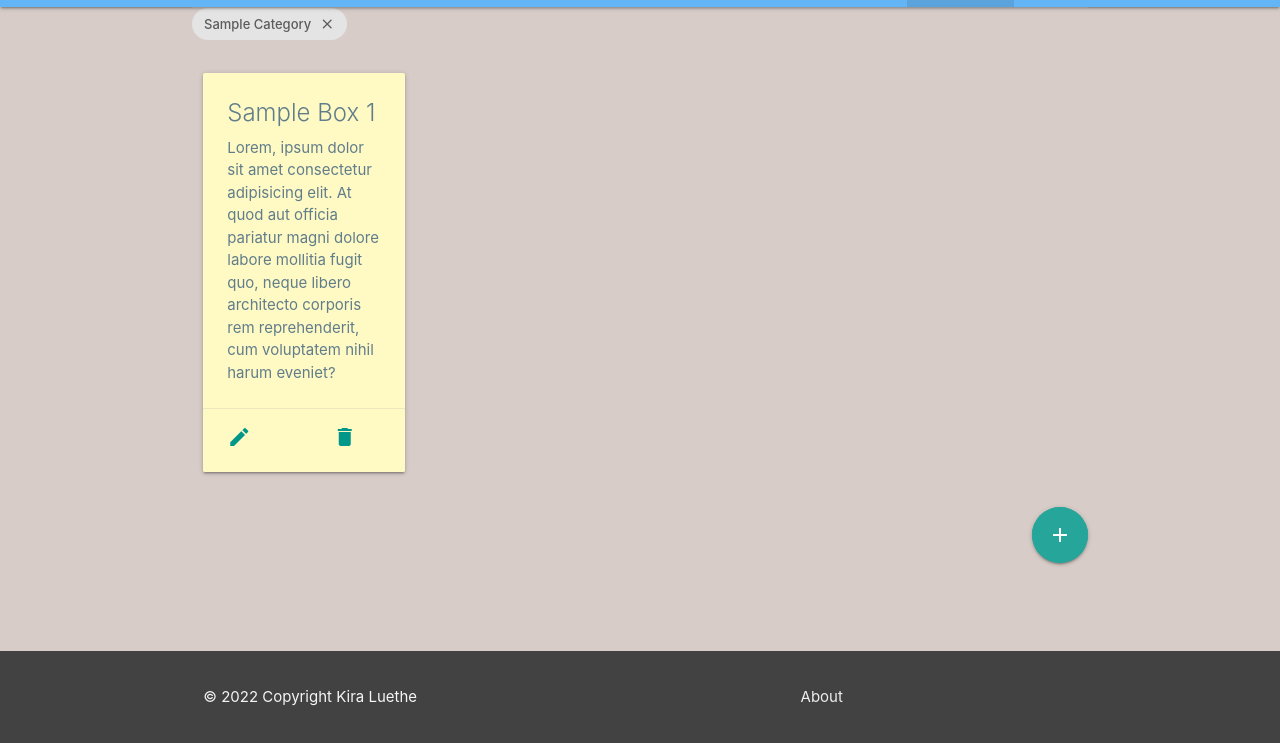
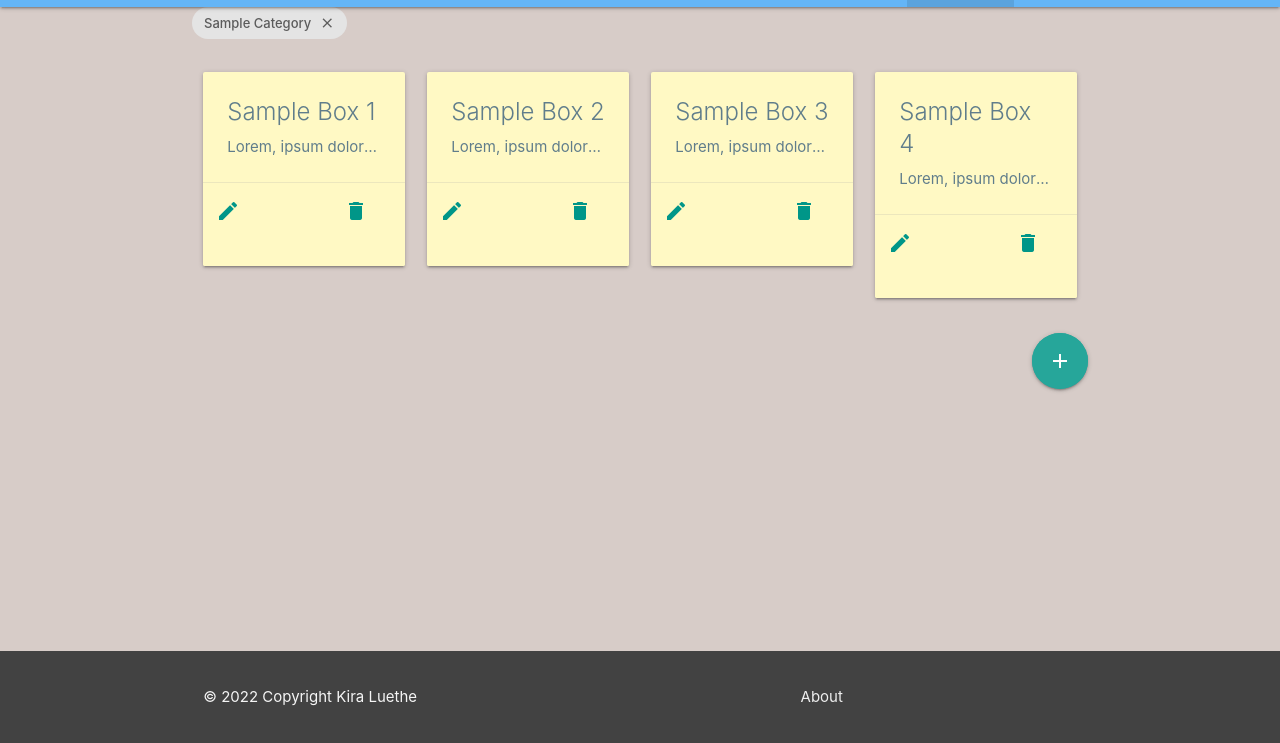
Before and after one commit to Kirapants07/INF654Assignment2, a plain HTML site: page pages/dashboard.html in a window 1280 px wide. Shown: the part 57-800 px from the top of the page. Drawn offline with nearby package versions, Linux system fonts and the light colour scheme.

Commit message:
fixed boxes

```diff
--- a/pages/dashboard.html
+++ b/pages/dashboard.html
@@ -53,26 +53,37 @@
             <li><a href="../index.html">Home</a></li>
             <li class="active"><a href="dashboard.html">Dashboard</a></li>
             <li><a href="login.html">Log In</a></li>
+            <div class="divider"></div>
+            <li><a class="waves-effect waves-light btn modal-trigger" data-target="categories">Categories <i class="material-icons right">add</i></a></li>
+            <li>
+                <div class="row" id="topbarsearch">
+                    <div class="input-field col s12 teal-text">
+                        <i class="teal-text material-icons prefix">search</i>
+                        <input type="text" placeholder="search items" id="autocomplete-input" class="autocomplete teal-text">
+                    </div>
+                </div>
+            </li>
         </ul>
     </header>
 
     <main>
         <div class="container">
             <div class="row">
-                <div class="divider"></div>
                 <div class="chip">
                     Sample Category
                     <i class="close material-icons">close</i>
                 </div>
             </div>
             <div class = "row">
-                <div class="col s3">
-                    <div class="card yellow lighten-4">
+
+                <div class="col l3 m4 s6">
+                    <div class="card hoverable yellow lighten-4">
                         <div class="card-content blue-grey-text">
                             <span class="card-title">Sample Box 1</span>
-                        <p>Lorem, ipsum dolor sit amet consectetur adipisicing elit. At quod aut officia pariatur magni dolore labore mollitia fugit quo, neque libero architecto corporis rem reprehenderit, cum voluptatem nihil harum eveniet?</p>
+                            <p class="truncate">Lorem, ipsum dolor sit amet consectetur adipisicing elit. At quod aut officia pariatur magni dolore labore mollitia fugit quo, neque libero architecto corporis rem reprehenderit, cum voluptatem nihil harum eveniet?</p>
                         </div>
                         <div class="card-action">
+                            <div class="row">
                                 <a class="tooltipped" data-position="top" data-tooltip="edit"><i class="material-icons teal-text">edit</i></a>
                                 <a class="tooltipped right" data-position="top" data-tooltip="delete"><i class="material-icons teal-text">delete</i></a>
                             </div>
@@ -80,11 +91,62 @@
                     </div>
                 </div>
 
+                <div class="col l3 m4 s6">
+                    <div class="card hoverable yellow lighten-4">
+                        <div class="card-content blue-grey-text">
+                            <span class="card-title">Sample Box 2</span>
+                            <p class="truncate">Lorem, ipsum dolor sit amet consectetur adipisicing elit. At quod aut officia pariatur magni dolore labore mollitia fugit quo, neque libero architecto corporis rem reprehenderit, cum voluptatem nihil harum eveniet?</p>
+                        </div>
+                        <div class="card-action">
+                            <div class="row">
+                                <a class="tooltipped" data-position="top" data-tooltip="edit"><i class="material-icons teal-text">edit</i></a>
+                                <a class="tooltipped right" data-position="top" data-tooltip="delete"><i class="material-icons teal-text">delete</i></a>
+                            </div>
+                        </div>
+                    </div>
+                </div>
+
+                <div class="col l3 m4 s6">
+                    <div class="card hoverable yellow lighten-4">
+                        <div class="card-content blue-grey-text">
+                            <span class="card-title">Sample Box 3</span>
+                            <p class="truncate">Lorem, ipsum dolor sit amet consectetur adipisicing elit. At quod aut officia pariatur magni dolore labore mollitia fugit quo, neque libero architecto corporis rem reprehenderit, cum voluptatem nihil harum eveniet?</p>
+                        </div>
+                        <div class="card-action">
+                            <div class="row">
+                                <a class="tooltipped" data-position="top" data-tooltip="edit"><i class="material-icons teal-text">edit</i></a>
+                                <a class="tooltipped right" data-position="top" data-tooltip="delete"><i class="material-icons teal-text">delete</i></a>
+                            </div>
+                        </div>
+                    </div>
+                </div>
+
+                <div class="col l3 m4 s6">
+                    <div class="card  hoverable yellow lighten-4">
+                        <div class="card-content blue-grey-text">
+                            <span class="card-title">Sample Box 4</span>
+                            <p class="truncate">Lorem, ipsum dolor sit amet consectetur adipisicing elit. At quod aut officia pariatur magni dolore labore mollitia fugit quo, neque libero architecto corporis rem reprehenderit, cum voluptatem nihil harum eveniet?</p>
+                        </div>
+                        <div class="card-action">
+                            <div class="row">
+                                <a class="tooltipped" data-position="top" data-tooltip="edit"><i class="material-icons teal-text">edit</i></a>
+                                <a class="tooltipped right" data-position="top" data-tooltip="delete"><i class="material-icons teal-text">delete</i></a>
+                            </div>
+                        </div>
+                    </div>
+                </div>
+            </div>
+
+
                 <div class="right">
                     <a class="btn-floating btn-large add-btn modal-trigger btn tooltipped pulse" href="#boxmodal" data-position="top" data-tooltip="Add a New Box">
                             <i class="material-icons">add</i>
                     </a>
                 </div>
+
+
+        </div>
+
 
 
           <!-- Modal Structure -->
```
Lines whose indentation alone changed are shown as unchanged.
